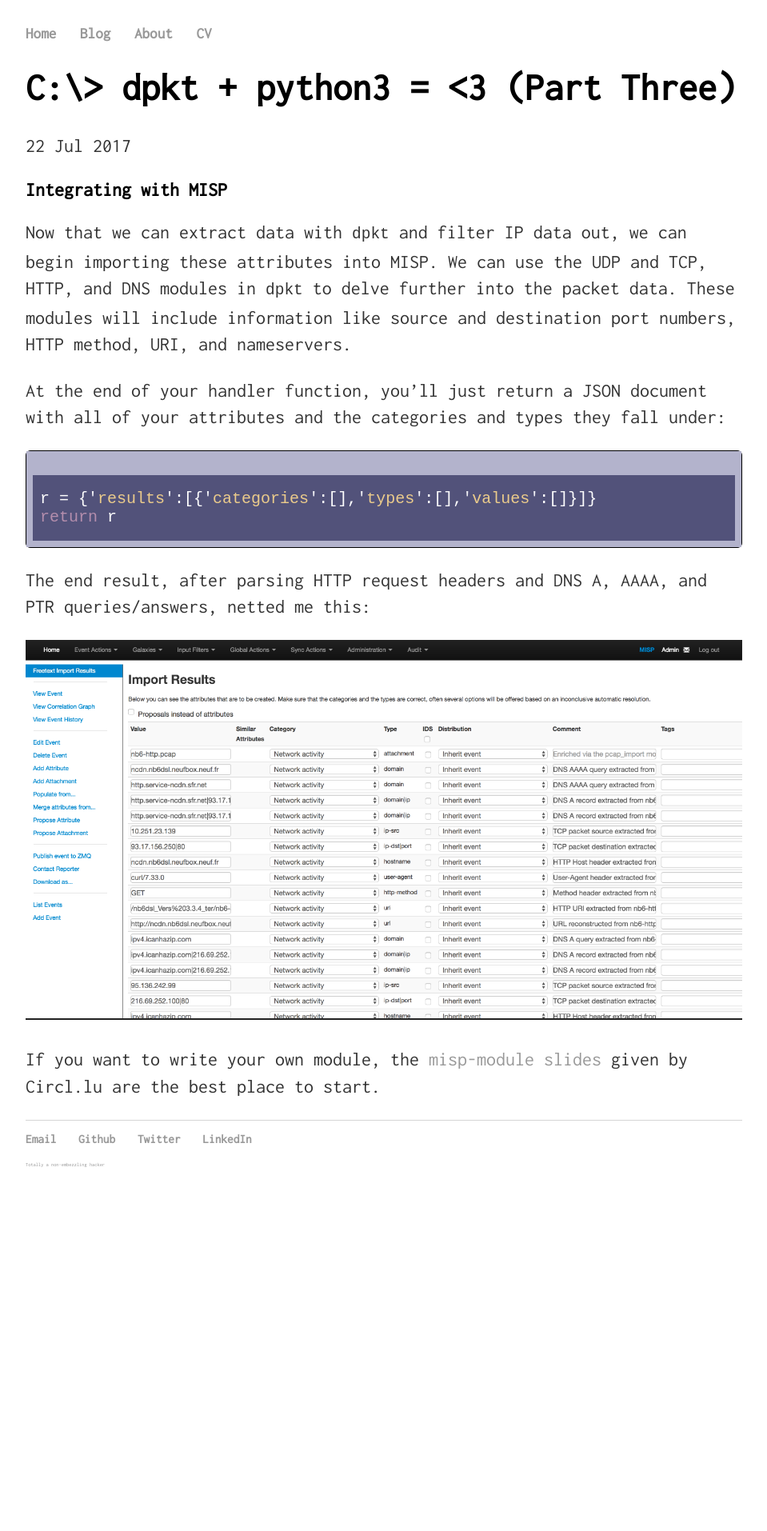
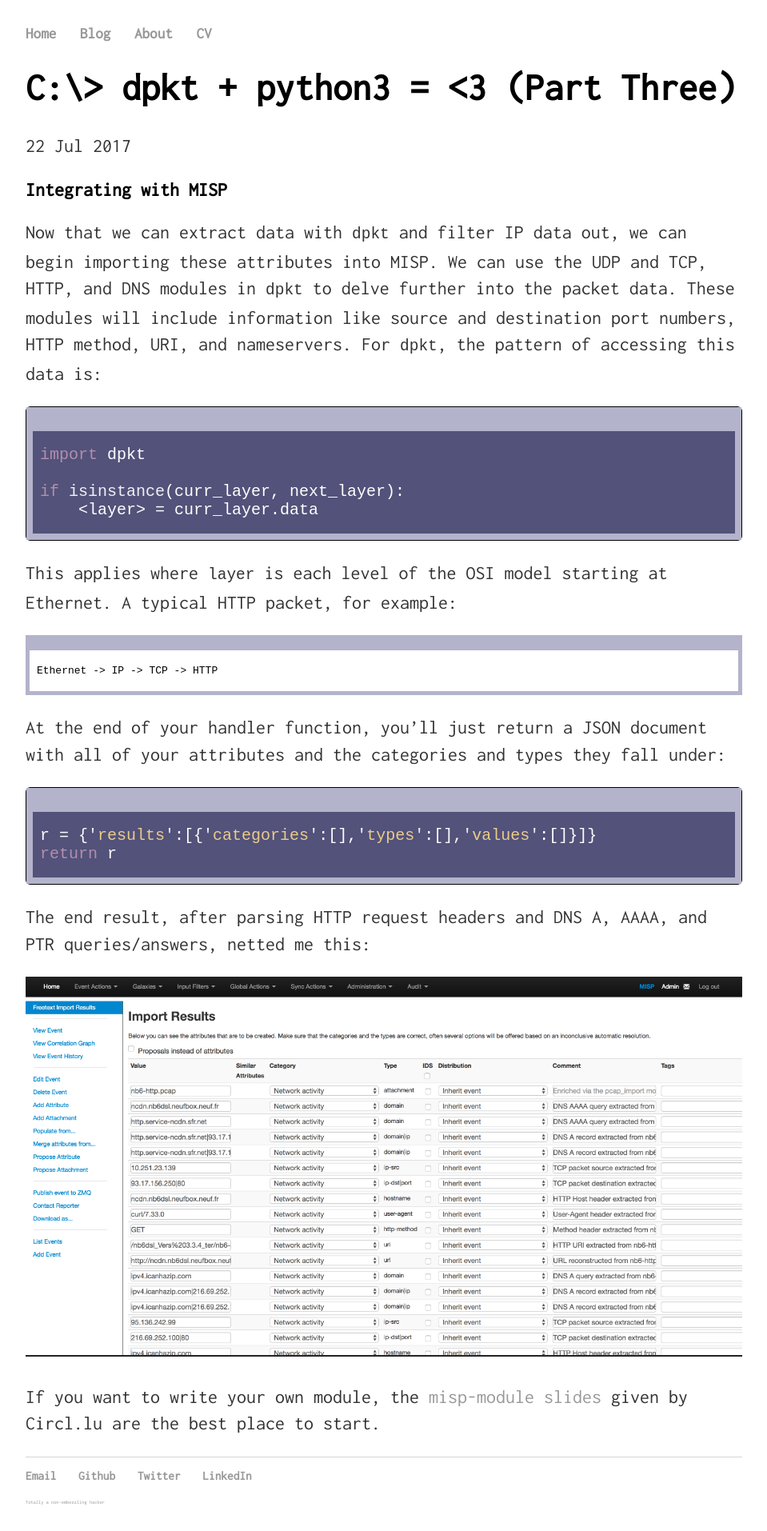
Before and after one commit to infosec-intern/infosec-intern.github.io, a Jekyll site: the page built from _posts/2017-07-22-dpkt-+-python3-pt3.md, in a window 1280 px wide. Shown: the whole page at 80% size, without its empty margins (160-1119 px from the left). Built offline with Jekyll 4.4.1, drawn with Linux system fonts in a browser that asks for light colours; before the commit the page ends 1492 px from its top, so only the background shows below that.

Commit message:
added the rest of the osi layer extractions

````diff
--- a/_posts/2017-07-22-dpkt-+-python3-pt3.md
+++ b/_posts/2017-07-22-dpkt-+-python3-pt3.md
@@ -6,7 +6,21 @@ tags: python dpkt misp
 ---
 ## Integrating with MISP
 Now that we can extract data with `dpkt` and filter IP data out, we can begin importing these attributes into MISP.
-We can use the UDP and TCP, HTTP, and DNS modules in `dpkt` to delve further into the packet data. These modules will include information like source and destination port numbers, HTTP method, URI, and nameservers.
+We can use the UDP and TCP, HTTP, and DNS modules in `dpkt` to delve further into the packet data. These modules will include information like source and destination port numbers, HTTP method, URI, and nameservers. For `dpkt`, the pattern of accessing this data is:
+
+``` python
+import dpkt
+
+if isinstance(curr_layer, next_layer):
+    <layer> = curr_layer.data
+```
+
+This applies where `layer` is each level of the OSI model starting at Ethernet.
+A typical HTTP packet, for example:
+
+```
+Ethernet -> IP -> TCP -> HTTP
+```
 
 At the end of your handler function, you'll just return a JSON document with all of your attributes and the categories and types they fall under:
 ``` python
````
